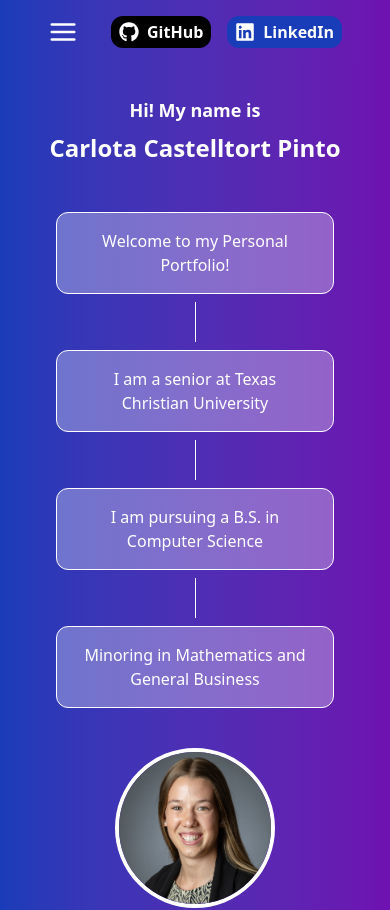
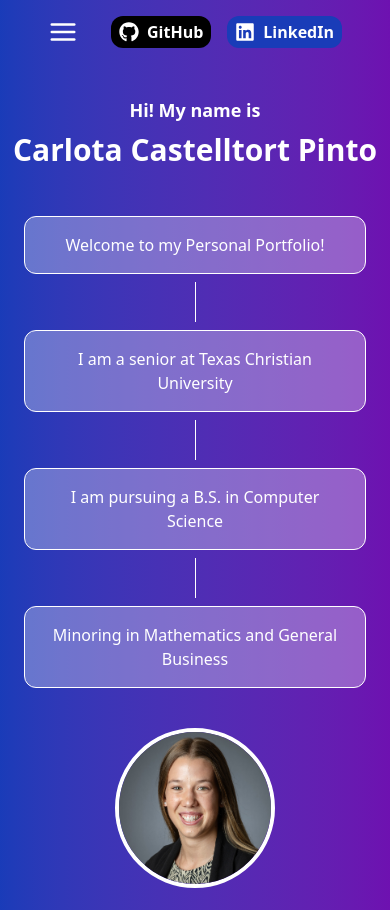
Before and after one commit to CCastelltort/personal-portfolio, a Next.js app: page / in a window 390 px wide. Shown: the top 910 px of the page. Built offline with nearby package versions, Linux system fonts and the light colour scheme.

Commit message:
Modify Container padding for phone screens

```diff
--- a/components/Home.tsx
+++ b/components/Home.tsx
@@ -20,7 +20,7 @@ export default function Home() {
         <h2 className="text-lg sm:text-xl font-bold font-sans text-white pb-2">
           Hi! My name is
         </h2>
-        <h1 className="text-2xl sm:text-4xl md:text-5xl font-bold font-sans text-white">
+        <h1 className="text-3xl sm:text-4xl md:text-5xl font-bold font-sans text-white">
           Carlota Castelltort Pinto
         </h1>
       </div>
--- a/components/ui/Container.tsx
+++ b/components/ui/Container.tsx
@@ -6,7 +6,7 @@ interface ContainerProps {
 
 const Container = ({ children }: ContainerProps) => {
   return (
-    <div className="min-h-screen px-10 py-24 flex flex-col bg-gradient-to-r from-blue-800 to-purple-800">
+    <div className="min-h-screen px-2 sm:px-10 py-24 flex flex-col bg-gradient-to-r from-blue-800 to-purple-800">
       {children}
     </div>
   )
```
